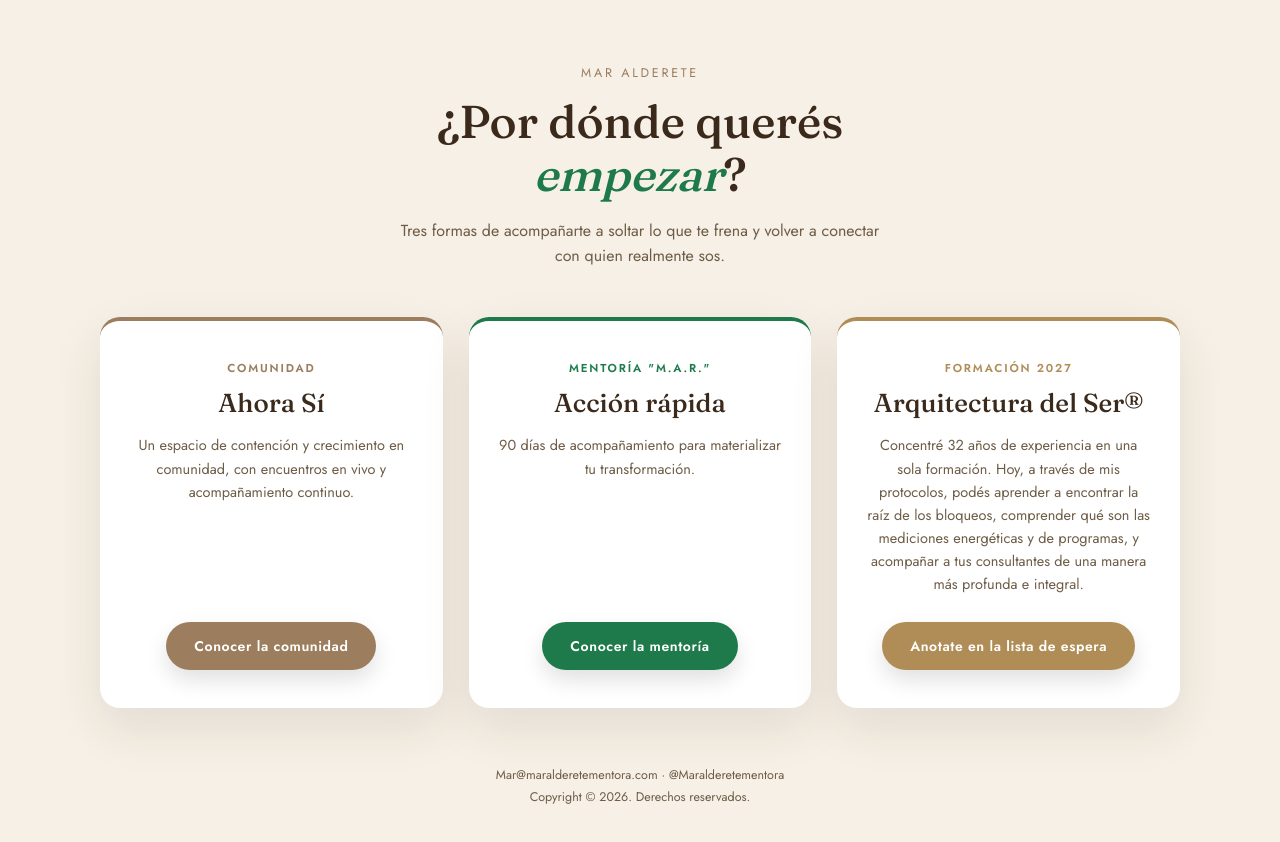
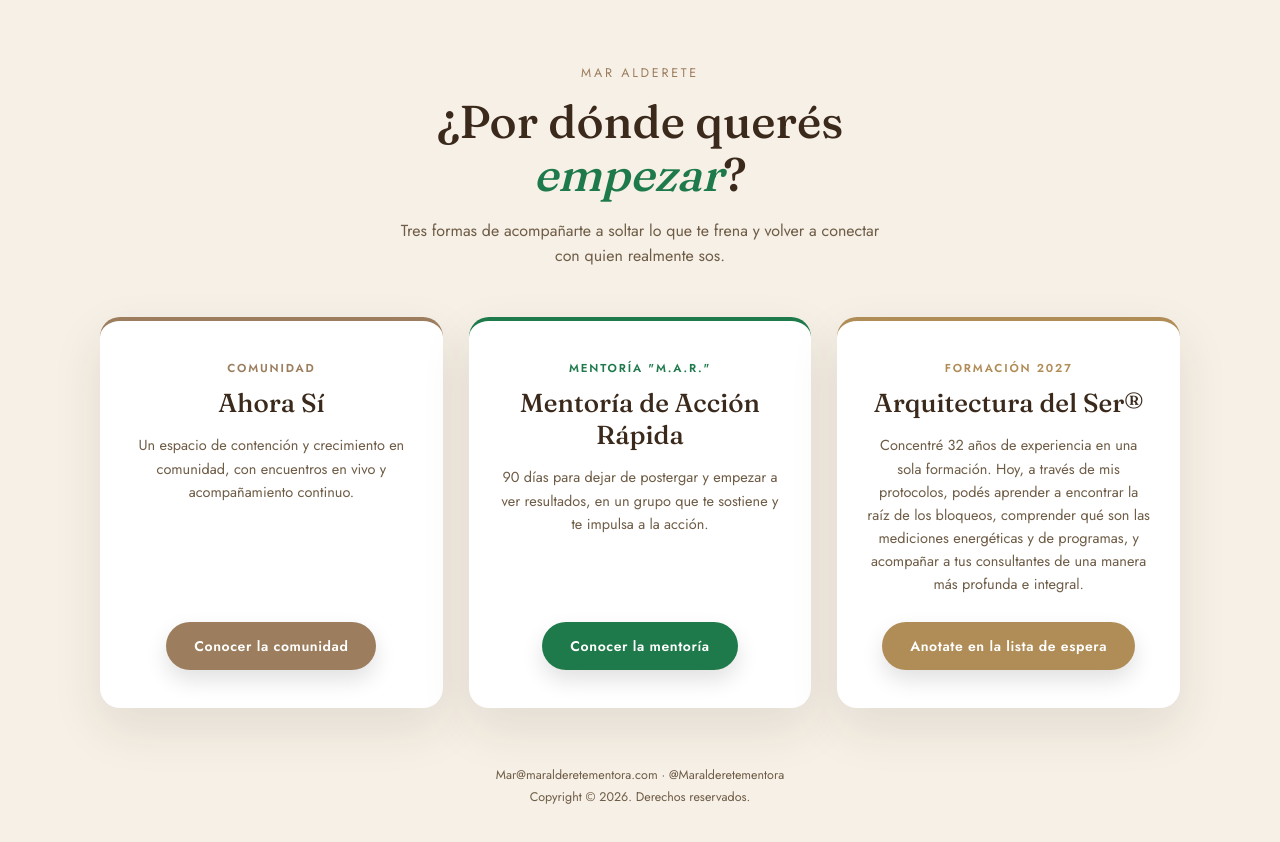
Before and after one commit to MarMentora/maralderetementora-inicio, a plain HTML site: page index.html in a window 1280 px wide. Drawn offline with Linux system fonts and the light colour scheme.

Commit message:
Nuevo texto de la tarjeta de la mentoria

```diff
--- a/index.html
+++ b/index.html
@@ -89,8 +89,8 @@ footer a{color:var(--brown-soft);}
       </a>
       <a href="https://mentoria.maralderetementora.com" class="card mentoria" style="text-decoration:none;color:inherit;">
         <p class="tag">Mentoría "M.A.R."</p>
-        <h2>Acción rápida</h2>
-        <p>90 días de acompañamiento para materializar tu transformación.</p>
+        <h2>Mentoría de Acción Rápida</h2>
+        <p>90 días para dejar de postergar y empezar a ver resultados, en un grupo que te sostiene y te impulsa a la acción.</p>
         <span class="btn">Conocer la mentoría</span>
       </a>
       <a href="https://wa.me/5491132867104?text=Hola%20Mar%2C%20quiero%20anotarme%20en%20la%20lista%20de%20espera%20de%20la%20Formaci%C3%B3n%202027" target="_blank" rel="noopener" class="card formacion" style="text-decoration:none;color:inherit;">
```
